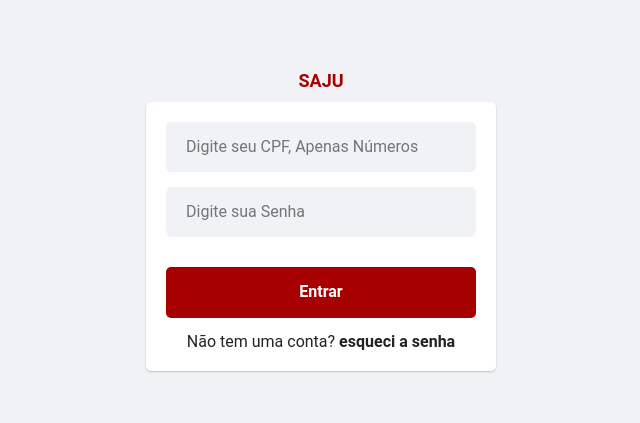
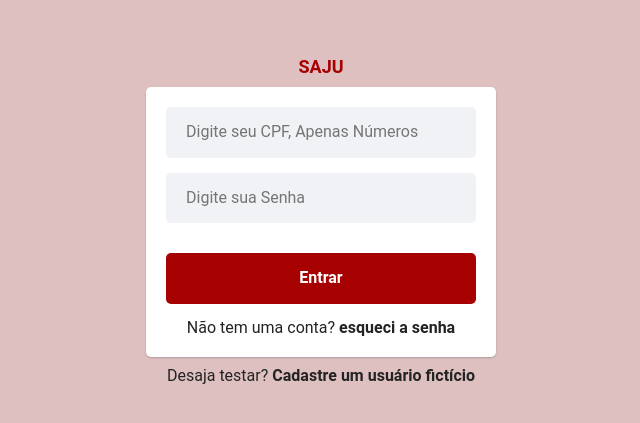
Before and after one commit to sebastiao-oliveira/SAJU, a React (Create React App) app: page / in a window 1280 px wide. Shown: the part 179-602 px from the top of the page, without its empty margins (319-959 px from the left). Built offline with nearby package versions, Linux system fonts and the light colour scheme.

Commit message:
Estilização

```diff
--- a/src/pages/Home/styles.js
+++ b/src/pages/Home/styles.js
@@ -30,7 +30,7 @@ ul {
     ul li a {
       display: block;
       text-decoration: none;
-      color: #E2144A;
+      color:#970000 ;
       background: #fff;
       padding: 5px;
       border: 1px solid #ccc;
--- a/src/pages/Sidebar/styles.js
+++ b/src/pages/Sidebar/styles.js
@@ -6,7 +6,7 @@ export const Container = styled.div`
   height: 100%;
   top: 0px;
   left: 0px;
-  width: 300px;
+  width: 250px;
   left: ${props => props.sidebar ? '0' : '-100%'};
   animation: showSidebar .4s;
 
--- a/src/pages/SidebarItem/styles.js
+++ b/src/pages/SidebarItem/styles.js
@@ -1,9 +1,9 @@
 import styled from 'styled-components';
 
 export const Container = styled.div`
-  display: flex;
+  display:flex;
   align-items: center;
-  background-color: #d90000;
+  background-color: #880000;
   font-size: 20px;
   color: white;
   padding: 10px;
@@ -16,6 +16,6 @@ export const Container = styled.div`
   }
 
   &:hover {
-    background-color: black;
+    background-color: #460000;
   }
 `;
--- a/src/pages/Signin/index.js
+++ b/src/pages/Signin/index.js
@@ -56,7 +56,15 @@ const Signin = () => {
             <Link to="/forgotpassword">&nbsp;esqueci a senha</Link>
           </C.Strong>
         </C.LabelSignup>
-      </C.Content>
+        </C.Content>
+
+        <C.LabelSignup>
+          Desaja testar?
+          <C.Strong>
+            <Link to="/Signup">&nbsp;Cadastre um usuário fictício</Link>
+          </C.Strong>
+        </C.LabelSignup>
+
     </C.Container>
   );
 };
--- a/src/styles/global.js
+++ b/src/styles/global.js
@@ -10,8 +10,8 @@ const GlobalStyle = createGlobalStyle`
 
   body {
     width: 100vw;
-    height: 100vh;
-    background-color: #f0f2f5;
+    height: 1vh;
+    background-color: #dec0c0;
     font-family: 'Roboto', sans-serif
   }
 `;
```
Also changed, not shown: src/pages/Home/index.js (+0 -18 lines).
